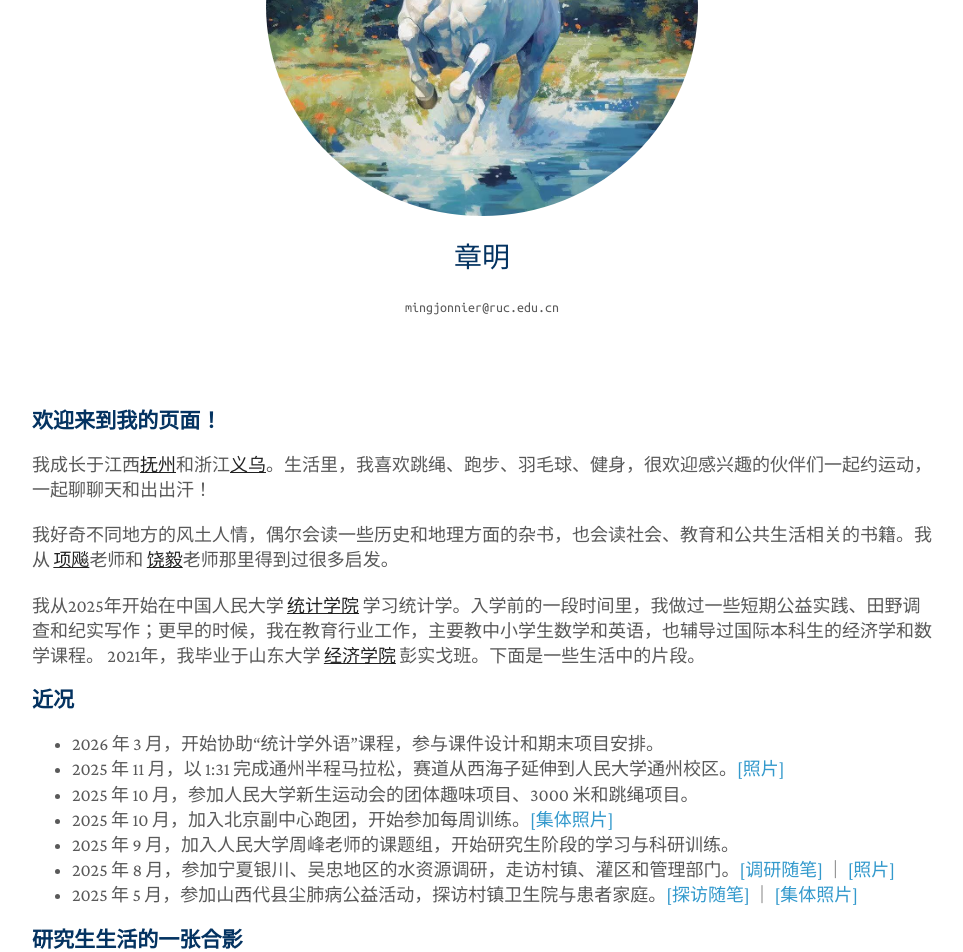
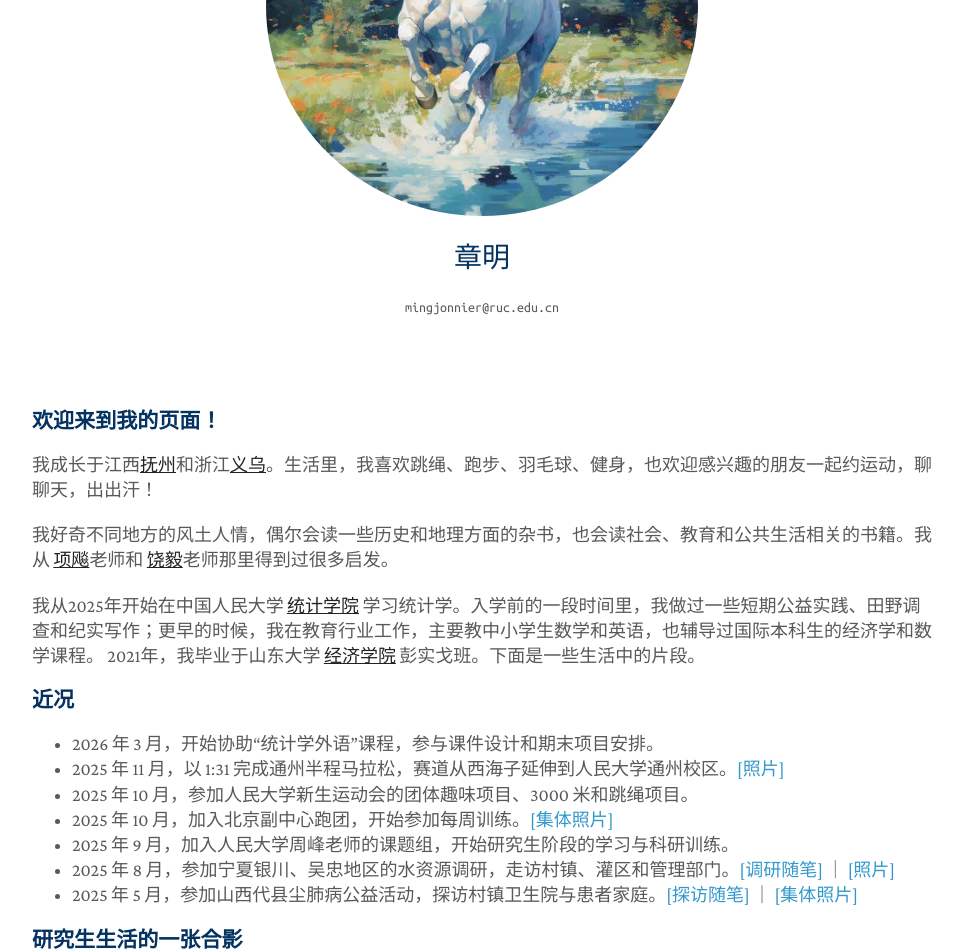
Before and after one commit to zhangming4153/zhangming4153.github.io, a Jekyll site: the page built from cn/index.md, in a window 1280 px wide. Shown: the part 279-1231 px from the top of the page, without its empty margins (158-1121 px from the left). Built offline with Jekyll 4.4.1, drawn with Linux system fonts in a browser that asks for light colours; a style sheet for code colours, icons or effects is not loaded; grey boxes are pictures that could not be loaded.

Commit message:
Update index.md

```diff
--- a/cn/index.md
+++ b/cn/index.md
@@ -6,7 +6,7 @@ title: 章明
 ### 欢迎来到我的页面！
 
 <p>
-我成长于江西<a href="https://baike.baidu.com/item/抚州市/520352"><strong><u>抚州</u></strong></a>和浙江<a href="https://en.wikipedia.org/wiki/Yiwu"><strong><u>义乌</u></strong></a>。生活里，我喜欢跳绳、跑步、羽毛球、健身，很欢迎感兴趣的伙伴们一起约运动，一起聊聊天和出出汗！
+我成长于江西<a href="https://baike.baidu.com/item/抚州市/520352"><strong><u>抚州</u></strong></a>和浙江<a href="https://en.wikipedia.org/wiki/Yiwu"><strong><u>义乌</u></strong></a>。生活里，我喜欢跳绳、跑步、羽毛球、健身，也欢迎感兴趣的朋友一起约运动，聊聊天，出出汗！
 </p>
 
 <p>
```
